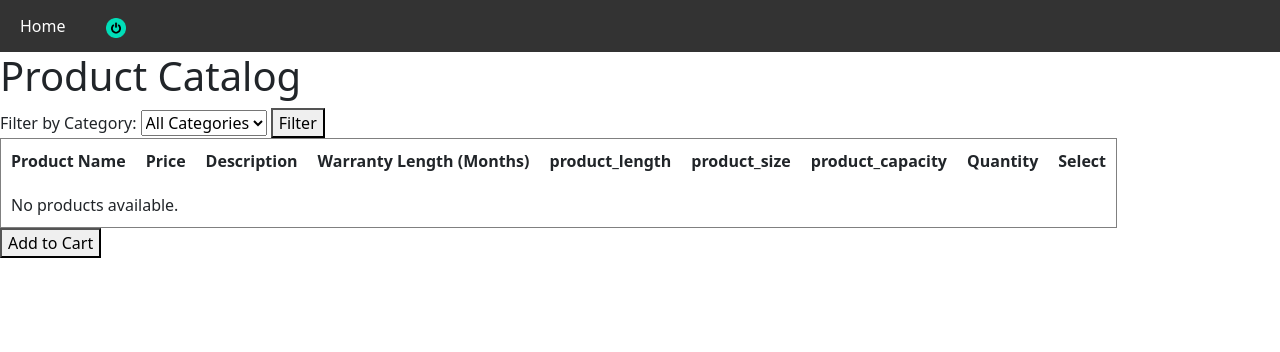
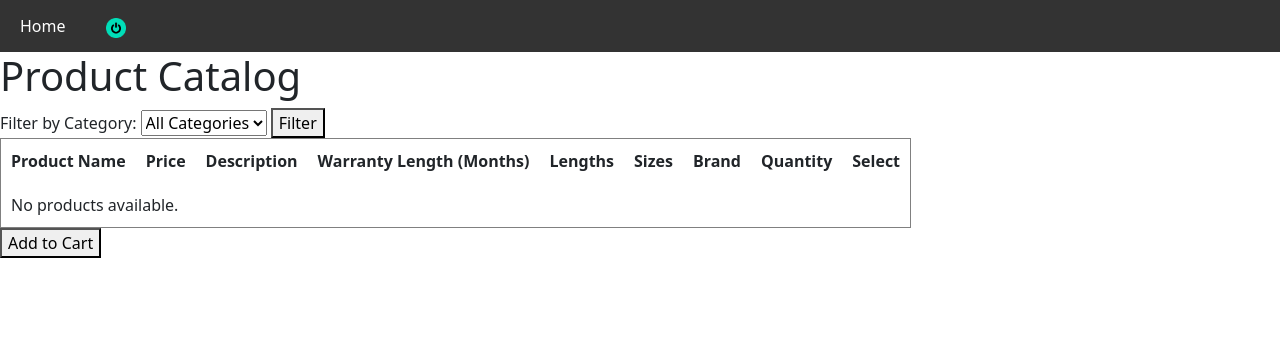
Before and after one commit to ozarikar/csc362_f24_zarikar, a PHP site: page /project_testing/catalog.php in a window 1280 px wide. Shown: the top 352 px of the page. Run offline with PHP 8.4, Linux system fonts and the light colour scheme; data that the repository does not hold is empty.

Commit message:
added functiom

```diff
--- a/html/project_testing/catalog.php
+++ b/html/project_testing/catalog.php
@@ -67,9 +67,9 @@ $products = getProducts($conn);
                     <th>Price</th>
                     <th>Description</th>
                     <th>Warranty Length (Months)</th>
-                    <th>product_length</th>
-                    <th>product_size</th>
-                    <th>product_capacity</th>
+                    <th>Lengths</th>
+                    <th>Sizes</th>
+                    <th>Brand</th>
                     <th>Quantity</th>
                     <th>Select</th>
                 </tr>
```
